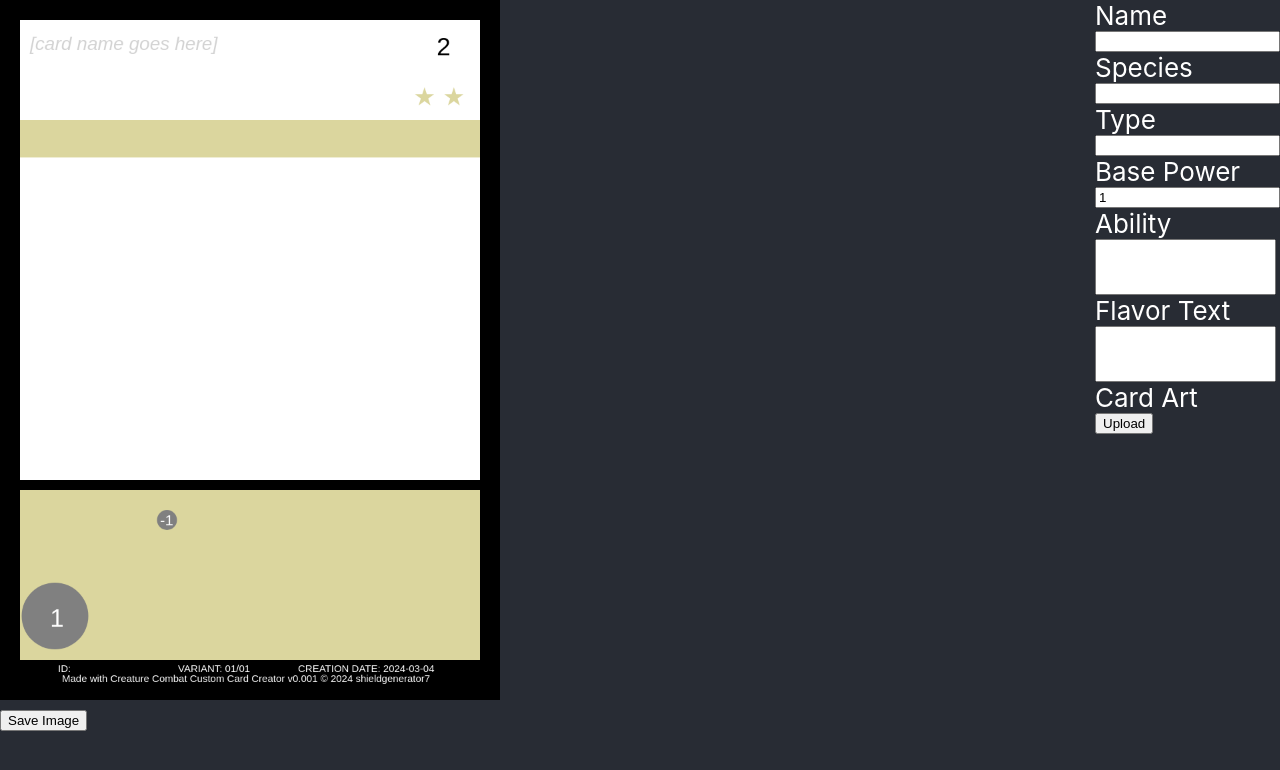
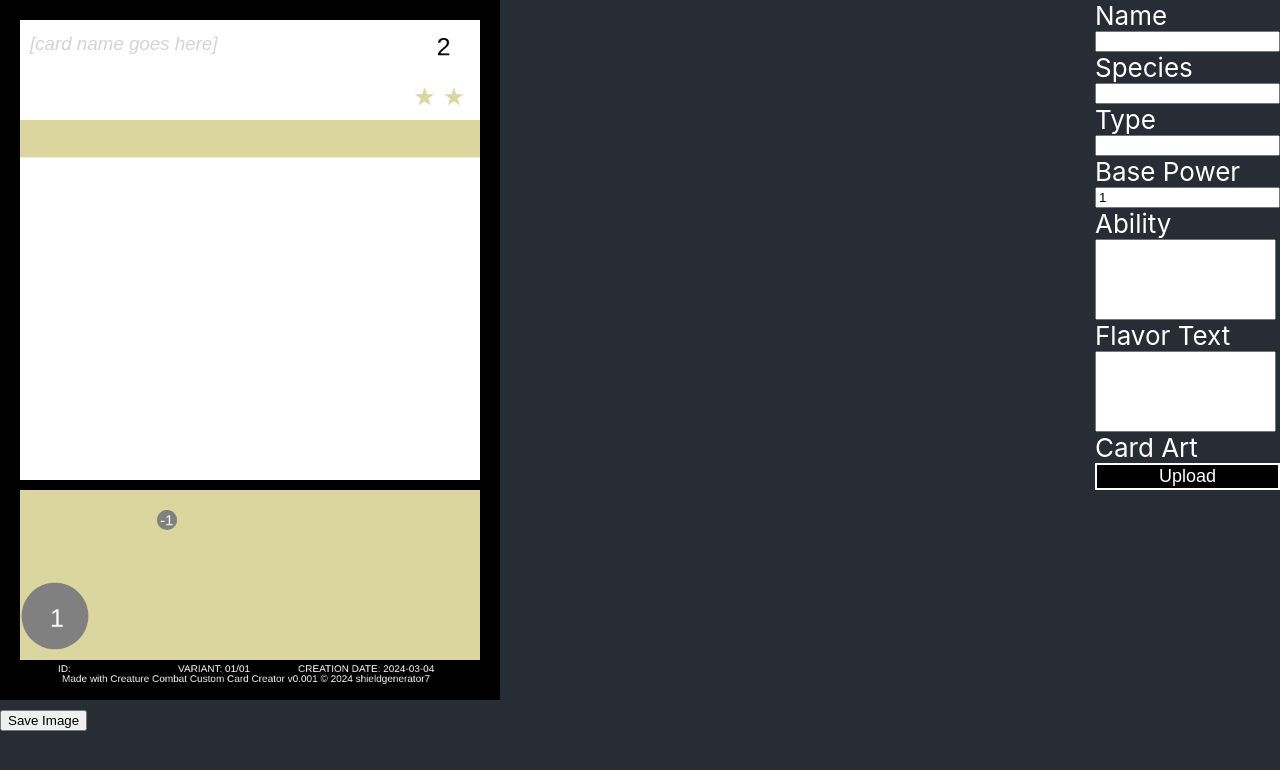
Before and after one commit to shieldgenerator7/CreatureCombat, a React (Create React App) app in the folder CardGenerator/react-canvas-draw/: page / in a window 1280 px wide. Shown: the top 770 px of the page. Built offline with nearby package versions, Linux system fonts and the light colour scheme.

Commit message:
Improve look

```diff
--- a/CardGenerator/react-canvas-draw/src/App.css
+++ b/CardGenerator/react-canvas-draw/src/App.css
@@ -51,5 +51,17 @@
 
 .multiline {
     resize: none;
-    height: 50px;
 }
+
+.action {
+    font-size: large;
+    border: white 2px solid;
+    color: white;
+    background-color: black;
+    display: block;
+    width: 100%;
+}
+.action:hover {
+    color: black;
+    background-color: white;
+}
--- a/CardGenerator/react-canvas-draw/src/Components/EditPanel.js
+++ b/CardGenerator/react-canvas-draw/src/Components/EditPanel.js
@@ -61,7 +61,7 @@ function EditPanel({ card, setCard, updateCard }) {
 
             {/* Card Art */}
             Card Art
-            <button className="field" onClick={() => {
+            <button className="action" onClick={() => {
                 console.log("upload");
                 UploadFromFilePicker(card, ()=>updateCard(card));
             }}>Upload</button>
```
